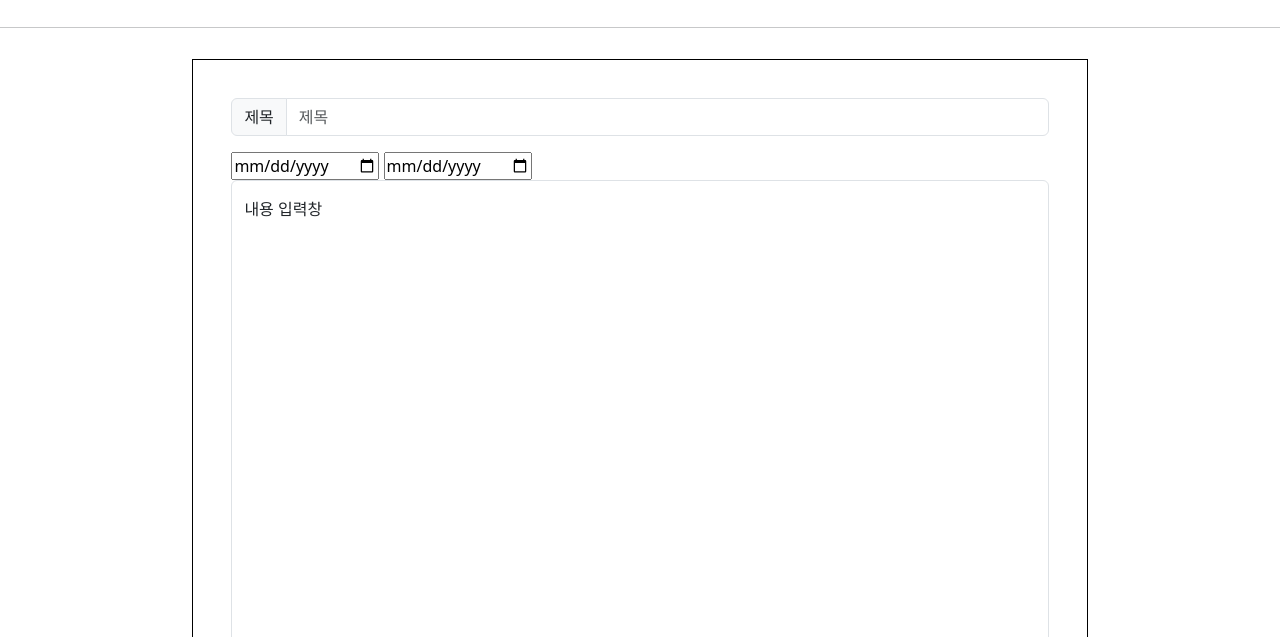
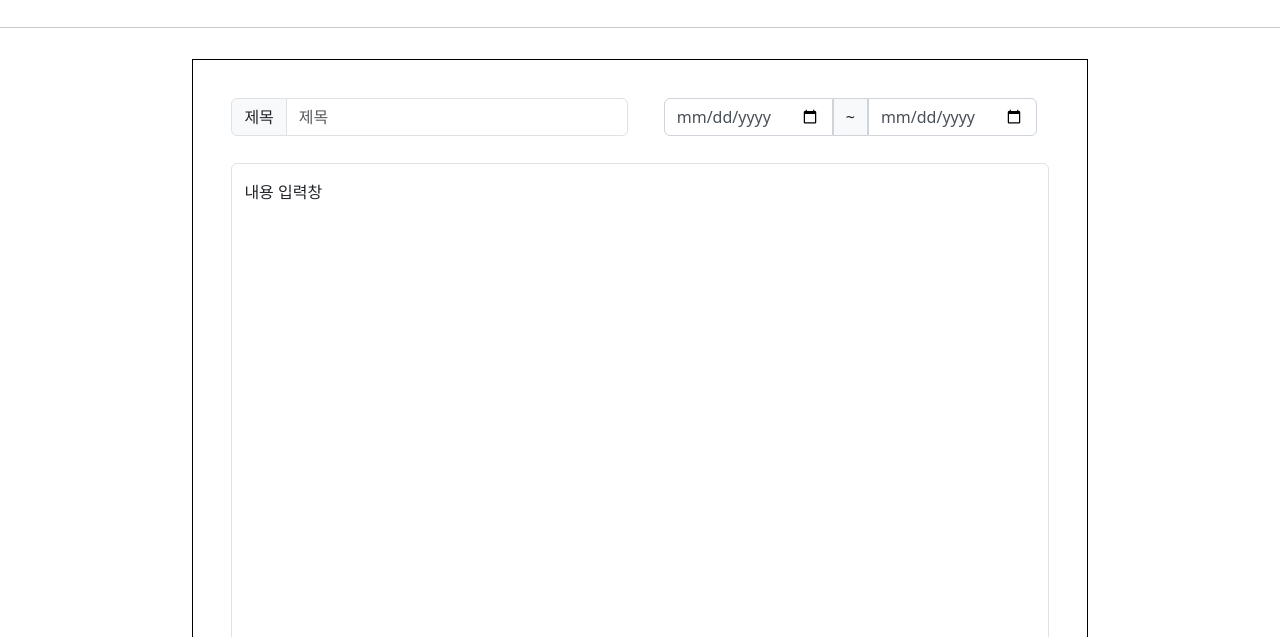
Before and after one commit to rrayy-25809/Green-Mission, a website built with Vite: page client/make_challenge.html in a window 1280 px wide. Shown: the part 163-800 px from the top of the page. Built offline with nearby package versions, Linux system fonts and the light colour scheme; a web font is replaced by a local one.

Commit message:
Changes to be committed: 챌린지 만들기 페이지 요소 재배치, 메인 페이지 아이콘 업데이트 	modified:   client/index.html 	modified:   client/make_challenge.html 	modified:   client/src/challenge.scss 	modified:   client/src/challenge.ts 	deleted:    client/src/images/challenge_icon.png 	new file:   client/src/images/foot_print.png 	modified:   server/routes/challenge.py

```diff
--- a/client/make_challenge.html
+++ b/client/make_challenge.html
@@ -18,13 +18,16 @@
         </div>
         <hr class="line">
         <form id="make_challenge">
-            <div class="input-group mb-3">
-                <span class="input-group-text" id="basic-addon1">제목</span>
-                <input type="text" class="form-control" placeholder="제목" aria-label="title" aria-describedby="basic-addon1">
-            </div>
-            <div>
-                <input type="date" name="bday"/>
-                <input type="date" name="bday"/>
+            <div class="top-input row">
+                <div class="input-group col">
+                    <span class="input-group-text" id="basic-addon1">제목</span>
+                    <input type="text" class="form-control" placeholder="제목" aria-label="title" aria-describedby="basic-addon1">
+                </div>
+                <div class="col date-input">
+                    <input type="date" name="bday"/>
+                    <span>~</span>
+                    <input type="date" name="bday"/>
+                </div>
             </div>
             <div class="form-floating">
                 <textarea class="form-control" placeholder="Leave a comment here" id="floatingTextarea" style="height: 595px;"></textarea>
--- a/client/src/challenge.scss
+++ b/client/src/challenge.scss
@@ -214,4 +214,51 @@
     border: 1px solid #000000;
 
     padding: 3%;
+
+    .top-input{
+        margin-bottom: 27px;
+
+        .date-input{
+            display: flex;
+            align-items: center;
+            justify-content: center;
+
+            input[type="date"] {
+                border: 1px solid #ced4da;
+                padding: 0.375rem 0.75rem;
+                font-size: 1rem;
+                color: #495057;
+                background-color: #fff;
+                transition: border-color 0.15s, box-shadow 0.15s;
+
+                &:focus {
+                    border-color: #86b7fe;
+                    outline: 0;
+                    box-shadow: 0 0 0 0.2rem rgba(13, 110, 253, 0.25);
+                }
+
+                &:first-child{
+                    border-radius: 0.375rem 0 0 0.375rem;
+                }
+
+                &:last-child{
+                    border-radius: 0 0.375rem 0.375rem 0;
+                }
+            }
+
+            span{
+                display: flex;
+                align-items: center;
+                padding: .375rem .75rem;
+                font-size: 1rem;
+                font-weight: 400;
+                line-height: 1.5;
+                color: #212529;
+                text-align: center;
+                white-space: nowrap;
+                background-color: #F8F9FA;
+                border: 1px solid #ced4da;
+            }
+        }
+    }
 }
```
Also changed, not shown: client/index.html (+2 -2 lines), client/src/challenge.ts (+7 -1 lines), client/src/images/challenge_icon.png (deleted), client/src/images/foot_print.png (added), 1 other file.
